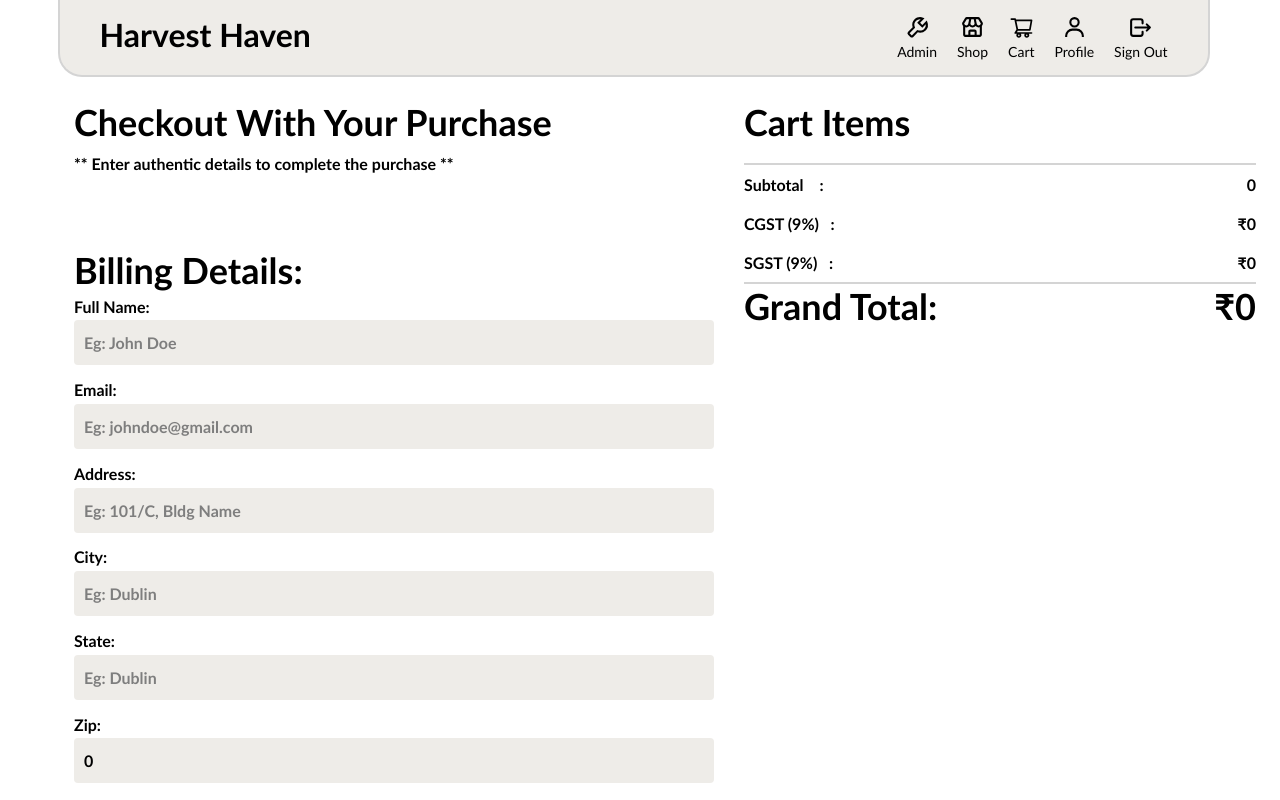
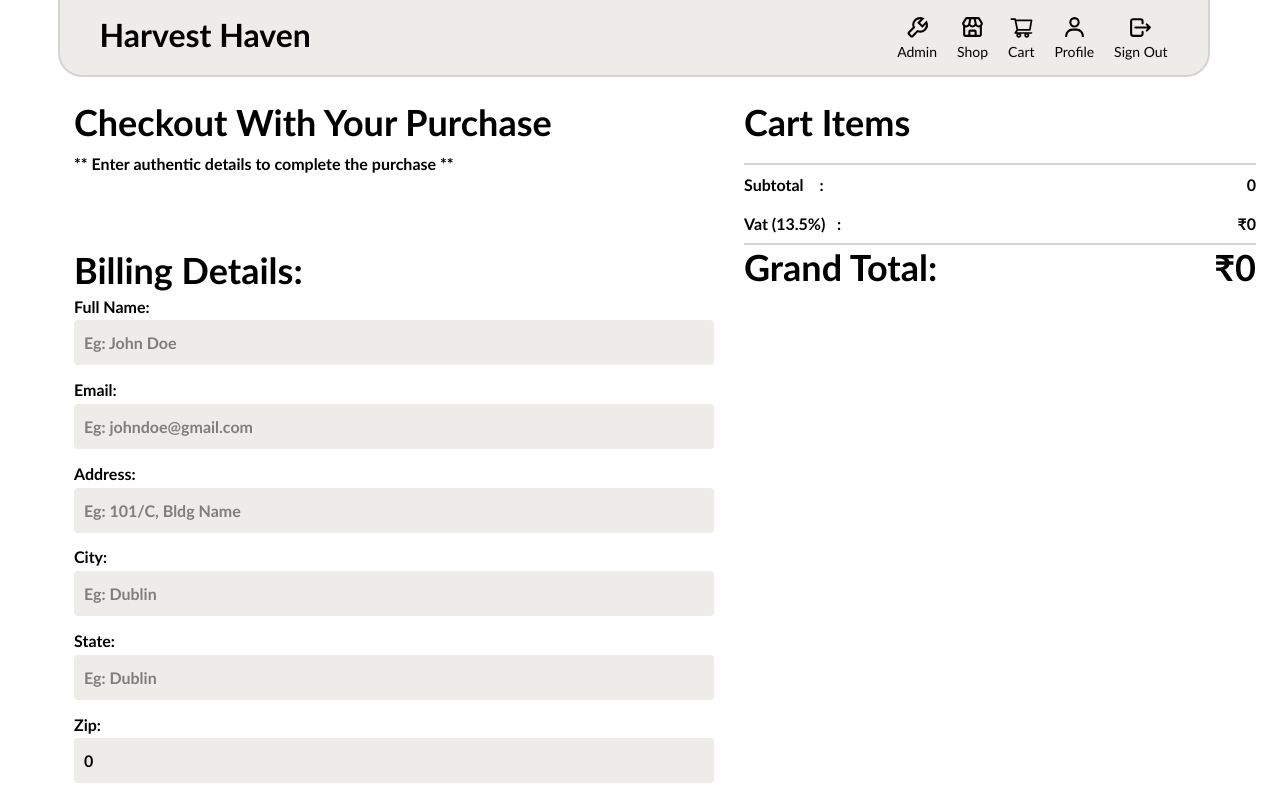
Before and after one commit to mukundsharma6416/B9IS109_CA, a React (Create React App) app in the folder client/: page /checkout in a window 1280 px wide. Shown: the top 800 px of the page. Built offline with nearby package versions, Linux system fonts and the light colour scheme; sample sign-in values are in the browser's storage.

Commit message:
Added: Logic for tax calculation

```diff
--- a/client/src/pages/Checkout.jsx
+++ b/client/src/pages/Checkout.jsx
@@ -1,12 +1,9 @@
-// importing from react
 import { useState, useContext, useEffect } from "react";
 import { useNavigate } from "react-router-dom";
-// importing stylesheets
 import "../style/checkout.css";
 import "../style/shop.css";
 import "../style/form.css";
 import Product from "../components/Product";
-// importing contexts
 import { Store } from "../config/utils";
 import axios from "axios";
 import { delay } from "../config/utils";
@@ -22,7 +19,7 @@ export default function Checkout() {
     }
 
     const subtotal = roundToTwo(cartItems.reduce((a, c) => a + (c.prodPrice * c.quantity), 0));
-    const tax = roundToTwo(subtotal * 0.09);
+    const tax = roundToTwo(subtotal * 0.135);
 
     const [msg, setMsg] = useState("");
     const [color, setColor] = useState("");
@@ -341,11 +338,7 @@ export default function Checkout() {
                         <h1 className="subtitle">{subtotal}</h1>
                     </div>
                     <div className="checkout-total flex">
-                        <h1 className="subtitle">CGST (9%)&nbsp;&nbsp;&nbsp;: </h1>
-                        <h1 className="subtitle">₹{tax}</h1>
-                    </div>
-                    <div className="checkout-total flex">
-                        <h1 className="subtitle">SGST (9%)&nbsp;&nbsp;&nbsp;: </h1>
+                        <h1 className="subtitle">Vat (13.5%)&nbsp;&nbsp;&nbsp;: </h1>
                         <h1 className="subtitle">₹{tax}</h1>
                     </div>
                     <hr />
```
